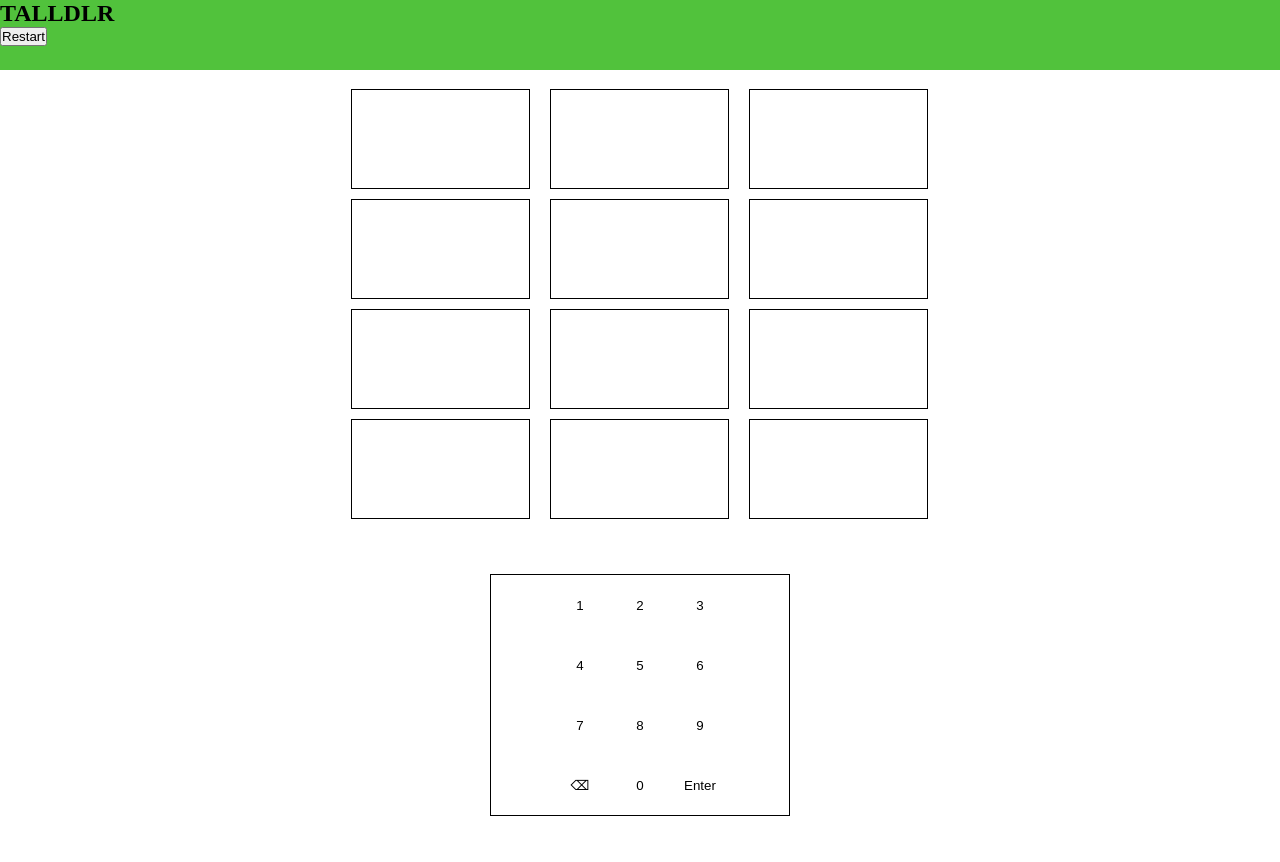
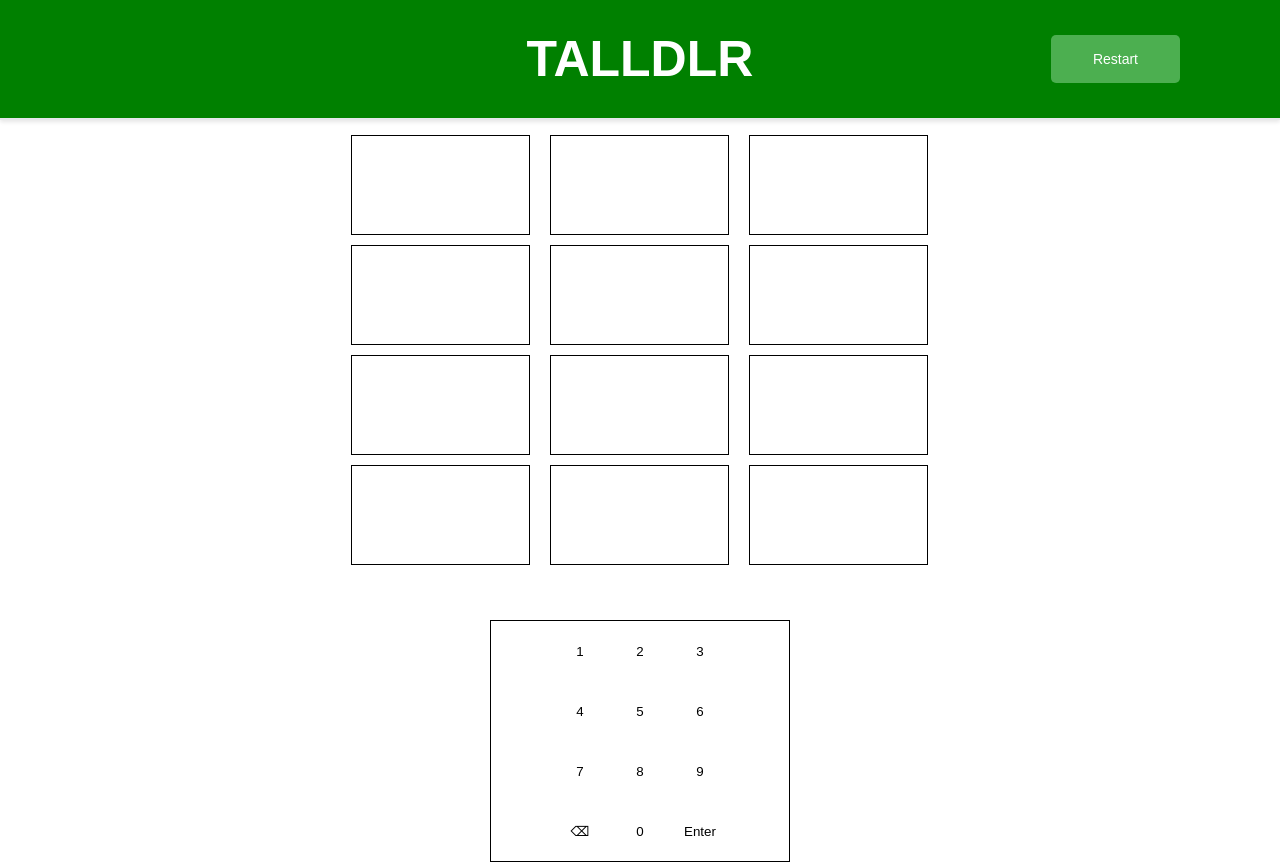
Before and after one commit to annnemariej/tallldlr, a plain HTML site: page index.html in a window 1280 px wide. Before the commit the page ends 816 px from the top, so only its background shows below. Drawn offline with Linux system fonts and the light colour scheme.

Commit message:
Gjorde ferdig nav baren

```diff
--- a/style.css
+++ b/style.css
@@ -8,27 +8,62 @@ img{
     width: 100%;
 }
 
-body{
+body {
     height: 100vh;
     display: flex;
+    flex-direction: column;
     align-items: center;
-    justify-content: center;
-    flex-direction: column;
     gap: 50px;
 }
 
-nav{
-    height: 70px;
+nav {
+    display: flex;
+    justify-content: center;
+    align-items: center;
+    padding: 10px 20px;
+    background-color: green;
+    box-shadow: 0 2px 4px rgba(0, 0, 0, 0.1);
+    border-bottom: 2px solid #e5e7eb;
+    height: 120px;
+    position: fixed;
+    top: 0; /* Stick to the top */
     width: 100%;
-    background-color: rgb(81, 194, 60);
-    position: fixed;
-    top: 0;
-}
+    z-index: 1000;
 
-#overskrift{
 
 }
 
+#overskrift {
+    font-family: 'Arial', sans-serif;
+    font-size: 50px;
+    color: white;
+    margin: 0;
+    text-align: center;
+}
+
+#restartknapp {
+    position: absolute;
+    right: 100px;
+    background-color: #4caf50;
+    color: white;
+    font-family: 'Arial', sans-serif;
+    font-size: 14px;
+    padding: 16px 42px;
+    border: none;
+    border-radius: 5px;
+    cursor: pointer;
+    transition: background-color 0.2s ease, transform 0.2s ease;
+}
+
+#restartknapp:hover {
+    background-color: #45a049;
+    transform: scale(1.05);
+}
+
+#restartknapp:active {
+    background-color: #388e3c;
+    transform: scale(0.95);
+}
 
 #mellomrom{
     height: 200px;
@@ -43,7 +78,7 @@ nav{
     width: 600px;
     gap: 10px;
     column-gap: 5px;
-    margin-top: 200px;
+    margin-top: 130px;
     padding: 5px;
 
 }
```
Also changed, not shown: index.html (+2 -0 lines).
